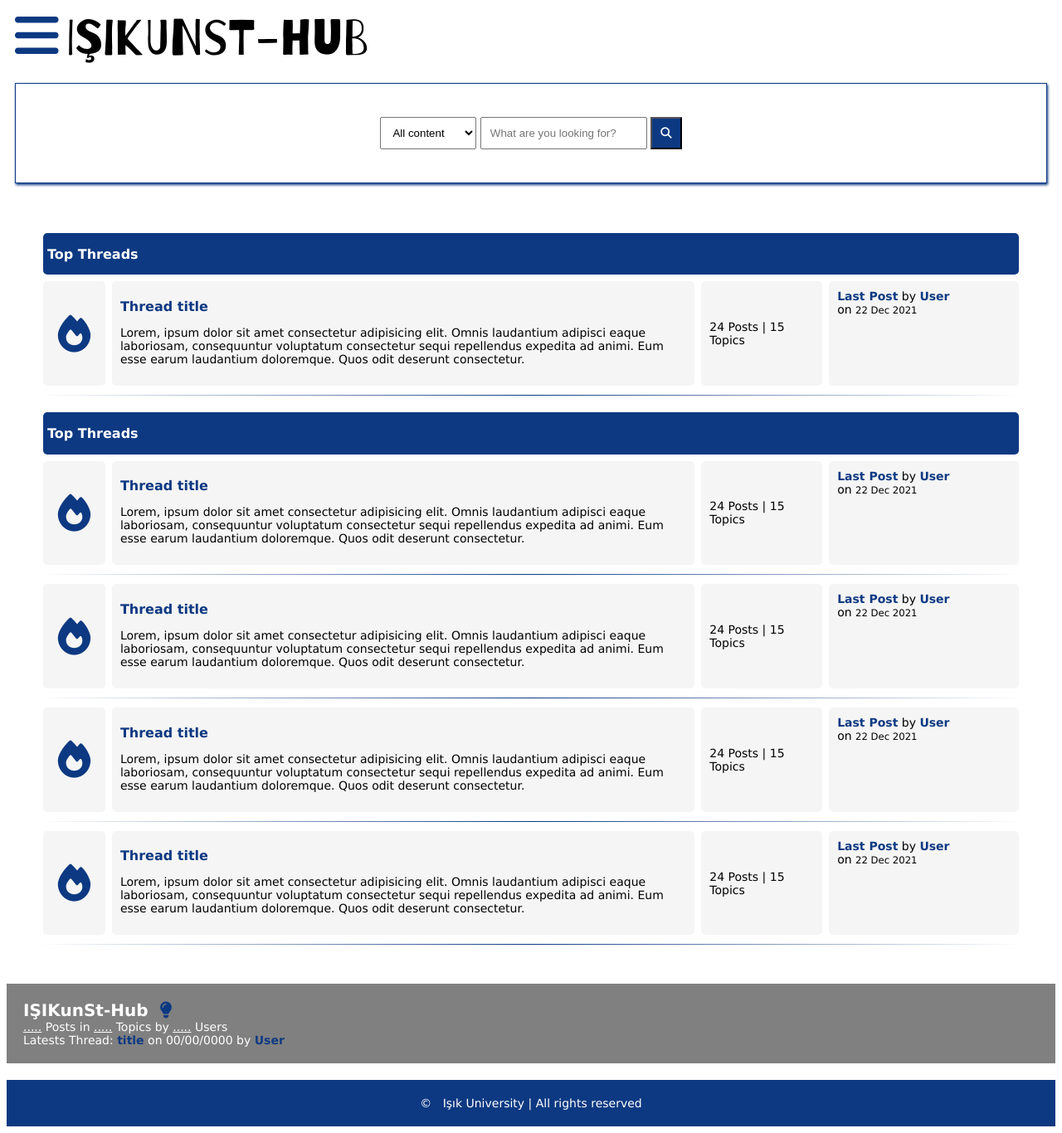
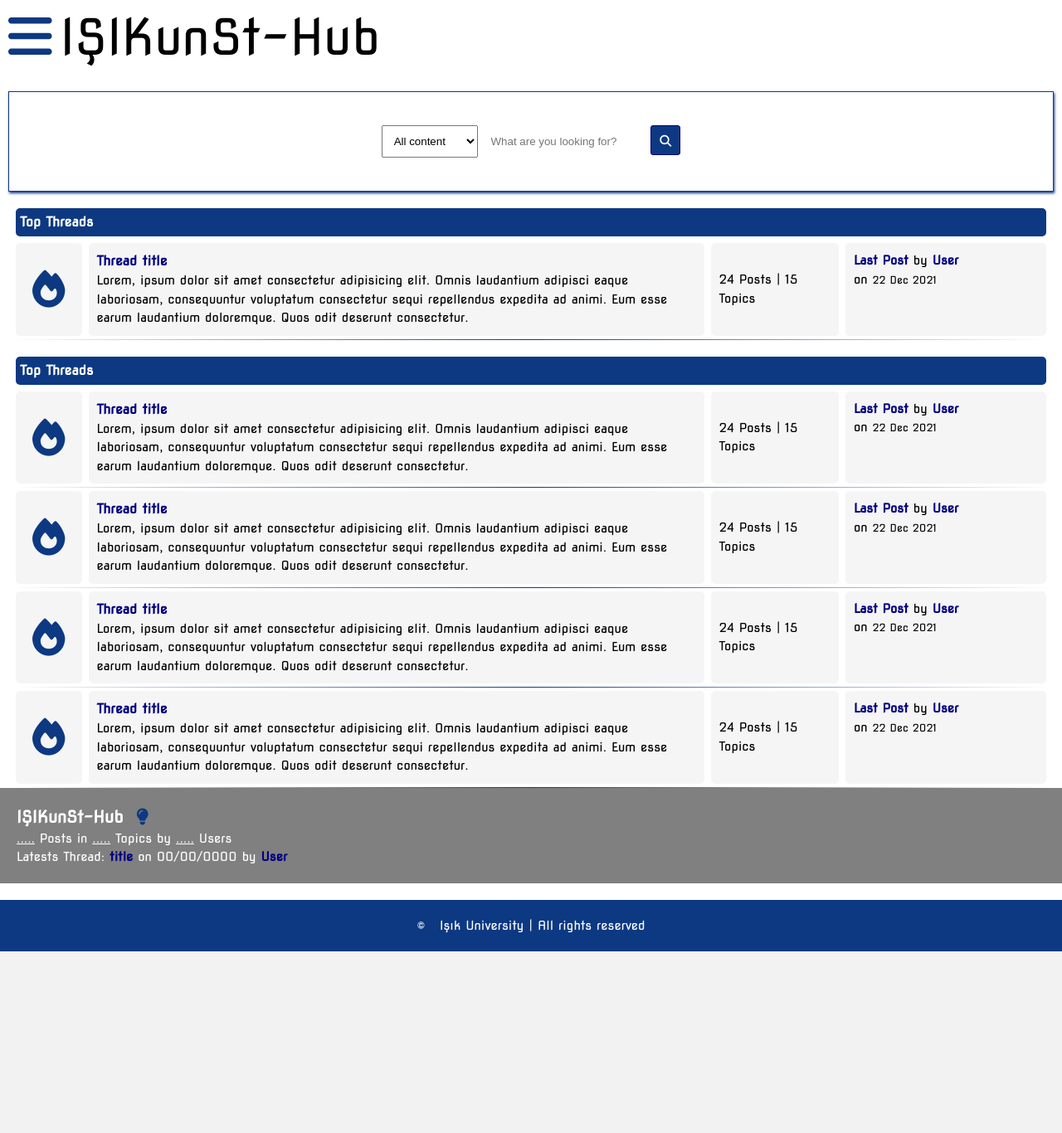
Before and after one commit to mohanadsyria40/students-networking-portal, a Django app: template Django/portalapp/templates/forum.html in a window 1280 px wide. Shown: the whole page at 83% size. After the commit the page ends 1147 px from the top, so only its background shows below. Run offline with Django 4.2, Linux system fonts and the light colour scheme; the template is opened without the code that fills it, so the values that code supplies are empty; some libraries are stand-ins or nearby versions.

Commit message:
Improve the frontend of the website

```diff
--- /dev/null
+++ b/Django/portalapp/static/footer.css
@@ -0,0 +1,26 @@
+/* footer styling */
+
+/* forum information */
+
+.forum-info{
+    padding: 20px;
+    background-color: gray;
+    color: white;
+}
+
+.state{
+    font-size: 20px;
+    font-weight: bold;
+}
+
+
+/* footer */
+
+footer{
+    margin-top: 20px;
+    padding: 20px;
+    display: block;
+    text-align: center;
+    background-color: #0d3982;
+    color: white;
+}
--- a/Django/portalapp/static/style.css
+++ b/Django/portalapp/static/general.css
@@ -1,32 +1,129 @@
 /* global styling */
+@import url('https://fonts.googleapis.com/css2?family=Nova+Square&display=swap');
+
+
 *{
     box-sizing: border-box;
+    margin: 0;
+    padding: 0;
+}
+
+:root{
+    --darkBlueColor: #000080;
+    --lightBlueColor: #A4AFF4;
+    --whiteColor: #FFFFFF;
+    --purpleBlueColor: #29315C;
+    --greenyColor: #3d5c1f;
+    --burnedBrownColor: #b55600;
+    --fs14: 1.4rem;
+    --fs18: 1.8rem;
+    --fs24: 2.4rem;
+    --transition: all .3s ease;
 }
 
 html{
-    font-size: 14px;
-    font-family: Verdana, Geneva, Tahoma, sans-serif;
-    background-color: white;
+    font-size: 62.5%;
+    scroll-behavior: smooth;
 }
 
+
+body{
+    font-family: 'Nova Square', sans-serif;
+    font-weight: 400;
+    font-size: 1.5rem;
+    line-height: 1.5;
+    background-color: var(--whiteColor);
+}
+
+ul{
+    list-style: none;
+}
+
+
 a{
-    color: #0d3982;
+    color: var(--darkBlueColor);
+    text-decoration: none;
     font-weight: bolder;
     text-decoration: none;
+    transition: var(--transition);
+}
 
+
+a:hover{
+    text-decoration: underline;
 }
+
+
+img{
+    display: block;
+    max-width: 100%;
+}
+
+
+input{
+    border: none;
+    outline: none;
+}
+
+
+input:focus::placeholder{
+    opacity: 0;
+}
+
+
+button{
+    padding: .7rem 1rem;
+    border-radius: .3rem;
+    cursor: pointer;
+    font-size: var(--fs14);
+    font-weight: 500;
+    text-align: center;
+    height: 3.6rem;
+}
+
+.button:hover{
+    text-decoration: none;
+}
+
+.button-blue{
+    background-color: var(--darkBlueColor);
+    border: 0.1rem solid var(--darkBlueColor);
+    color: white;
+}
+
 
 h1{
     font-size: 16px;
     font-weight: bolder;
 }
 
+main{
+    padding: 12rem 0.5rem 2rem 0.5rem;
+}
 
-/* home.html */
+
+@media (min-width: 768px){
+    main{
+        padding-top:1rem;
+    }
+}
+
+
+/* forum.html */
 
 .container{
-    margin: 20px;
-    padding: 20px;
+
+    padding-left: 1.5rem;
+    padding-right: 1.5rem;
+    margin-left: auto;
+    margin-right: auto;
+    width: 100%;
+}
+
+@media (min-width:1300px) and (max-width: 1599px){
+    .container{
+        width: 1200px;
+    }
 }
 
 .subforum{
@@ -122,180 +219,6 @@ h1{
 
     h1{
         font-size: 18px;
-    }
-}
-
-
-/* navbar */
-
-header{
-    margin-inline: 10px;
-}
-
-.navbar{
-    display: flex;
-    align-items: center;
-}
-
-.navigation{
-    background-color: #0d3982;
-    padding: 10px;
-    width: 65%;
-    display: inline-block;
-    border-radius: 5px;
-    max-height: 80px;
-    margin-right: 10px;
-}
-
-.nav-list{
-    list-style-type: none;
-}
-
-.nav-item a{
-    color: white;
-    float: right;
-    text-align: center;
-    margin-inline: 20px;
-    font-size: 20px;
-    padding: 10px;
-}
-
-.nav-item a:hover{
-    background-color: gray;
-    border-radius: 5px;
-}
-
-.close-icon i{
-    font-size: 60px;
-    float: left;
-    cursor: pointer;
-    color: white;
-}
-
-.hide{
-    display: none;
-}
-
-.bar-icon{
-    font-size: 60px;
-    color: #0d3982;
-    display: inline-block;
-    margin-right: 10px;
-    cursor: pointer;
-}
-
-@font-face{
-    font-family: barrio;
-    src: url("../assets/Barrio-Regular.otf");
-}
-
-.brand{
-    font-size: 60px;
-    display: inline-block;
-    font-family: barrio;
-}
-
-
-/* navbar for smartphones */
-
-@media screen and (max-width: 460px){
-    header{
-        margin-inline: 10px;
-    }
-
-    .navbar{
-        display: flex;
-        align-items: center;
-    }
-
-    .navigation{
-        max-height: auto;
-    }
-
-    .nav-item a{
-        color: white;
-        display: inline;
-        float: left;
-        text-align: center;
-        margin-inline: 3px;
-        font-size: 10px;
-        padding: 5px;
-    }
-
-
-    .close-icon i{
-        font-size: 30px;
-        float: left;
-        cursor: pointer;
-        color: white;
-    }
-
-    .hide{
-        display: none;
-    }
-
-    .bar-icon{
-        font-size: 30px;
-        color: #0d3982;
-        display: inline-block;
-        margin-right: 10px;
-        cursor: pointer;
-    }
-
-    @font-face{
-        font-family: barrio;
-        src: url("../assets/Barrio-Regular.otf");
-    }
-
-    .brand{
-        font-size: 30px;
-        display: inline-block;
-        font-family: barrio;
-    }
-}
-
-
-/* search bar */
-
-
-.search-bar{
-    border: solid 1px#0d3982;
-    margin-top: 20px;
-    padding: 40px;
-    display: flex;
-    justify-content: center;
-    box-shadow: 1px 2px 3px #0d3982 ;
-}
-
-.search-bar select{
-    padding: 10px;
-}
-
-.search-bar input{
-    padding: 10px;
-}
-
-.search-bar button{
-    padding: 10px;
-    background-color: #0d3982;
-}
-
-.search-bar button i{
-    color: white;
-}
-
-.search-bar button:hover{
-    background-color: gray;
-    color: white;
-    box-shadow: 1px 2px 3px #0d3982;
-}
-
-
-/* search bar for smartphones */
-@media screen and (max-width: 460px){
-    .search-bar button, .search-bar input, .search-bar select{
-        min-width: 300px;
-        margin-top: 5px;
     }
 }
 
--- /dev/null
+++ b/Django/portalapp/static/header.css
@@ -0,0 +1,173 @@
+
+/* header styling */
+/* navbar */
+
+header{
+    margin-inline: 10px;
+}
+
+.navbar{
+    display: flex;
+    align-items: center;
+}
+
+.navigation{
+    background-color: #0d3982;
+    padding: 10px;
+    width: 65%;
+    display: inline-block;
+    border-radius: 5px;
+    max-height: 80px;
+    margin-right: 10px;
+}
+
+.nav-list{
+    list-style-type: none;
+}
+
+.nav-item a{
+    color: white;
+    float: right;
+    text-align: center;
+    margin-inline: 20px;
+    font-size: 20px;
+    padding: 10px;
+}
+
+.nav-item a:hover{
+    background-color: gray;
+    border-radius: 5px;
+}
+
+.close-icon i{
+    font-size: 60px;
+    float: left;
+    cursor: pointer;
+    color: white;
+}
+
+.hide{
+    display: none;
+}
+
+.bar-icon{
+    font-size: 60px;
+    color: #0d3982;
+    display: inline-block;
+    margin-right: 10px;
+    cursor: pointer;
+}
+/*
+@font-face{
+    font-family: barrio;
+    src: url("../assets/Barrio-Regular.otf");
+} */
+
+.brand{
+    font-size: 60px;
+    display: inline-block;
+}
+
+
+/* navbar for smartphones */
+
+@media screen and (max-width: 460px){
+    header{
+        margin-inline: 10px;
+    }
+
+    .navbar{
+        display: flex;
+        align-items: center;
+    }
+
+    .navigation{
+        max-height: auto;
+    }
+
+    .nav-item a{
+        color: white;
+        display: inline;
+        float: left;
+        text-align: center;
+        margin-inline: 3px;
+        font-size: 10px;
+        padding: 5px;
+    }
+
+
+    .close-icon i{
+        font-size: 30px;
+        float: left;
+        cursor: pointer;
+        color: white;
+    }
+
+    .hide{
+        display: none;
+    }
+
+    .bar-icon{
+        font-size: 30px;
+        color: #0d3982;
+        display: inline-block;
+        margin-right: 10px;
+        cursor: pointer;
+    }
+
+    @font-face{
+        font-family: barrio;
+        src: url("../assets/Barrio-Regular.otf");
+    }
+
+    .brand{
+        font-size: 30px;
+        display: inline-block;
+        font-family: barrio;
+    }
+}
+
+
+/* search bar */
+
+
+.search-bar{
+    border: solid 1px#0d3982;
+    margin-top: 20px;
+    padding: 40px;
+    display: flex;
+    justify-content: center;
+    box-shadow: 1px 2px 3px #0d3982 ;
+}
+
+.search-bar select{
+    padding: 10px;
+}
+
+.search-bar input{
+    padding: 10px;
+}
+
+.search-bar button{
+    padding: 10px;
+    background-color: #0d3982;
+}
+
+.search-bar button i{
+    color: white;
+}
+
+.search-bar button:hover{
+    background-color: gray;
+    color: white;
+    box-shadow: 1px 2px 3px #0d3982;
+}
+
+
+/* search bar for smartphones */
+@media screen and (max-width: 460px){
+    .search-bar button, .search-bar input, .search-bar select{
+        min-width: 300px;
+        margin-top: 5px;
+    }
+}
--- a/Django/portalapp/templates/forum.html
+++ b/Django/portalapp/templates/forum.html
@@ -5,7 +5,9 @@
 
         <meta name="description" content="">
         <meta name="viewport" content="width=device-width, initial-scale=1">
-        <link rel="stylesheet" href="../static/style.css">
+        <link rel="stylesheet" href="../static/general.css">
+        <link rel="stylesheet" href="../static/header.css">
+        <link rel="stylesheet" href="../static/footer.css">
         <script src="https://kit.fontawesome.com/afee173c1f.js" crossorigin="anonymous"></script>
         <title>IsikUnStHub</title>
     </head>
@@ -39,7 +41,7 @@
                         <option value="descriptions">Descriptions</option>
                    </select>
                    <input type="text" name="q" placeholder="What are you looking for?">
-                   <button type="submit"><i class="fa fa-search"></i></button>
+                   <button class="button-blue" type="submit"><i class="fa fa-search"></i></button>
                 </div>
 
             </div>
--- a/Django/portalapp/templates/postPage.html
+++ b/Django/portalapp/templates/postPage.html
@@ -5,7 +5,9 @@
 
         <meta name="description" content="">
         <meta name="viewport" content="width=device-width, initial-scale=1">
-        <link rel="stylesheet" href="../static/style.css">
+        <link rel="stylesheet" href="../static/general.css">
+        <link rel="stylesheet" href="../static/header.css">
+        <link rel="stylesheet" href="../static/footer.css">
         <script src="https://kit.fontawesome.com/afee173c1f.js" crossorigin="anonymous"></script>
         <title>IsikUnStHub</title>
     </head>
--- a/Django/portalapp/templates/threads.html
+++ b/Django/portalapp/templates/threads.html
@@ -5,7 +5,9 @@
 
         <meta name="description" content="">
         <meta name="viewport" content="width=device-width, initial-scale=1">
-        <link rel="stylesheet" href="../static/style.css">
+        <link rel="stylesheet" href="../static/general.css">
+        <link rel="stylesheet" href="../static/header.css">
+        <link rel="stylesheet" href="../static/footer.css">
         <script src="https://kit.fontawesome.com/afee173c1f.js" crossorigin="anonymous"></script>
         <title>IsikUnStHub</title>
     </head>
@@ -39,7 +41,7 @@
                         <option value="descriptions">Descriptions</option>
                    </select>
                    <input type="text" name="q" placeholder="What are you looking for?">
-                   <button type="submit"><i class="fa fa-search"></i></button>
+                   <button class="button-blue" type="submit"><i class="fa fa-search"></i></button>
                 </div>
             </div>
         </header>
```
